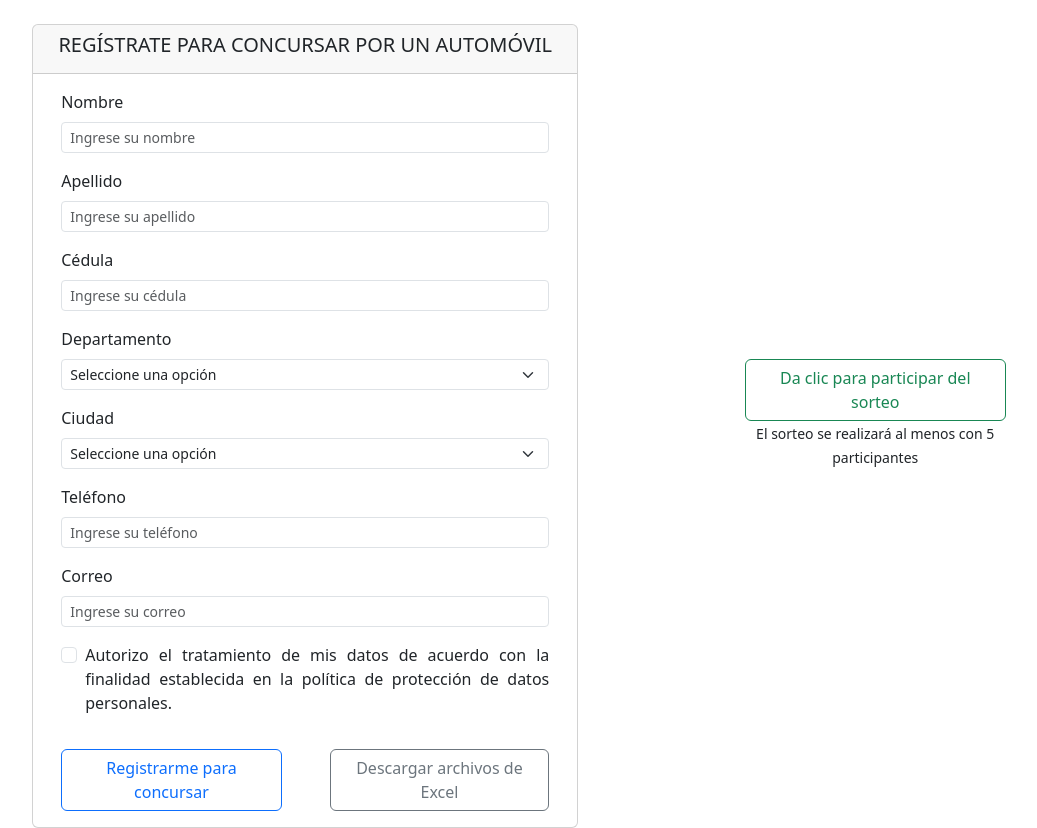
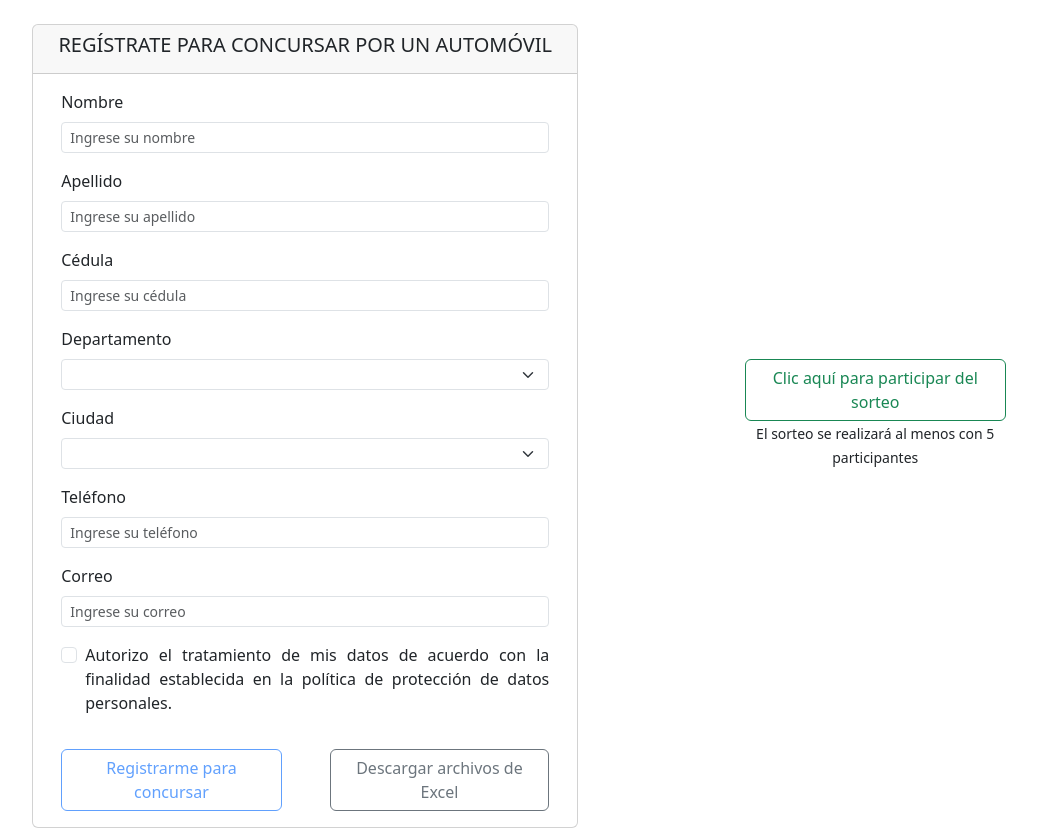
Before and after one commit to lemicode/landing-page-laravel-angular, an Angular app in the folder angular/: page / in a window 1280 px wide. Shown: the whole page, without its empty margins (121-1158 px from the left). Built offline with nearby package versions, Linux system fonts and the light colour scheme.

Commit message:
Se ajustó el componente home

```diff
--- a/angular/src/app/pages/home/home.component.css
+++ b/angular/src/app/pages/home/home.component.css
@@ -1,3 +1,3 @@
 body {
-    background-image: url("/assets/images/car.svg");
+    background-color: orange !important;
 }
--- a/angular/src/app/pages/home/home.component.html
+++ b/angular/src/app/pages/home/home.component.html
@@ -6,14 +6,14 @@
           <h5>REGÍSTRATE PARA CONCURSAR POR UN AUTOMÓVIL</h5>
         </div>
         <div class="card-body">
-          <form>
+          <form [formGroup]="customerForm" (ngSubmit)="handleSubmit()">
             <div class="container-fluid">
 
               <div class="row">
                 <div class="col-12">
                   <div class="mb-3">
                     <label class="form-label">Nombre</label>
-                    <input type="text" class="form-control form-control-sm" placeholder="Ingrese su nombre" />
+                    <input type="text" formControlName="name" class="form-control form-control-sm" placeholder="Ingrese su nombre" required />
                   </div>
                 </div>
               </div>
@@ -22,7 +22,7 @@
                 <div class="col-12">
                   <div class="mb-3">
                     <label class="form-label">Apellido</label>
-                    <input type="text" class="form-control form-control-sm" placeholder="Ingrese su apellido" />
+                    <input type="text" formControlName="lastName" class="form-control form-control-sm" placeholder="Ingrese su apellido" required />
                   </div>
                 </div>
               </div>
@@ -31,7 +31,7 @@
                 <div class="col-12">
                   <div class="mb-3">
                     <label class="form-label">Cédula</label>
-                    <input type="number" class="form-control form-control-sm" placeholder="Ingrese su cédula" />
+                    <input type="number" formControlName="identityNumber" class="form-control form-control-sm" placeholder="Ingrese su cédula" required />
                   </div>
                 </div>
               </div>
@@ -40,7 +40,7 @@
                 <div class="col-12">
                     <div class="mb-3">
                       <label class="form-label">Departamento</label>
-                      <select class="form-select form-select-sm">
+                      <select class="form-select form-select-sm" formControlName="departmentId" required>
                         <option selected>Seleccione una opción</option>
                         <option>...</option>
                       </select>
@@ -52,7 +52,7 @@
                 <div class="col-12">
                     <div class="mb-3">
                       <label class="form-label">Ciudad</label>
-                      <select class="form-select form-select-sm">
+                      <select class="form-select form-select-sm" formControlName="cityId" required>
                         <option selected>Seleccione una opción</option>
                         <option>...</option>
                       </select>
@@ -64,7 +64,7 @@
                 <div class="col-12">
                   <div class="mb-3">
                     <label class="form-label">Teléfono</label>
-                    <input type="phone" class="form-control form-control-sm" placeholder="Ingrese su teléfono" />
+                    <input type="phone" formControlName="phoneNumber" class="form-control form-control-sm" placeholder="Ingrese su teléfono" required />
                   </div>
                 </div>
               </div>
@@ -73,7 +73,7 @@
                 <div class="col-12">
                   <div class="mb-3">
                     <label class="form-label">Correo</label>
-                    <input type="email" class="form-control form-control-sm" placeholder="Ingrese su correo" />
+                    <input type="email" formControlName="email" class="form-control form-control-sm" placeholder="Ingrese su correo" required />
                   </div>
                 </div>
               </div>
@@ -81,7 +81,7 @@
               <div class="row mb-3">
                 <div class="col-12">
                   <div class="form-check">
-                    <input class="form-check-input" type="checkbox">
+                    <input class="form-check-input" type="checkbox" formControlName="habeasDataConsent" required />
                     <label class="form-check-label">
                       <p style="text-align: justify;">
                         Autorizo el tratamiento de mis datos de acuerdo con la finalidad establecida en la política de protección de datos personales.
@@ -92,8 +92,8 @@
               </div>
 
               <div class="col-12 d-flex gap-5">
-                <button type="submit" class="btn btn-outline-primary">Registrarme para concursar</button>
-                <button type="submit" class="btn btn-outline-secondary"> Descargar archivos de Excel</button>
+                <button type="submit" [disabled]="!customerForm.valid" class="btn btn-outline-primary">Registrarme para concursar</button>
+                <button type="button" class="btn btn-outline-secondary" (click)="downloadExcel()"> Descargar archivos de Excel</button>
               </div>
 
             </div>
@@ -102,7 +102,7 @@
       </div>
     </div>
     <div class="col-3 text-center">
-      <button class="btn btn-outline-success">Da clic para participar del sorteo</button>
+      <button type="button" class="btn btn-outline-success" (click)="selectWinner()">Clic aquí para participar del sorteo</button>
       <br>
       <small>El sorteo se realizará al menos con 5 participantes</small>
     </div>
--- a/angular/src/app/pages/home/home.component.ts
+++ b/angular/src/app/pages/home/home.component.ts
@@ -1,9 +1,27 @@
 import { Component } from '@angular/core';
+import { ReactiveFormsModule, FormControl, FormGroup, Validators } from '@angular/forms';
 
 @Component({
   selector: 'app-home',
-  imports: [],
+  imports: [ReactiveFormsModule],
   templateUrl: './home.component.html',
   styleUrl: './home.component.css',
 })
-export class HomeComponent {}
+export class HomeComponent {
+  customerForm = new FormGroup({
+    name: new FormControl('', [Validators.required, Validators.pattern(/^[a-zA-Z\s]+$/)]),
+    lastName: new FormControl('', [Validators.required, Validators.pattern(/^[a-zA-Z\s]+$/)]),
+    identityNumber: new FormControl('', [Validators.required, Validators.pattern(/^[0-9]+$/)]),
+    departmentId: new FormControl('', [Validators.required, Validators.pattern(/^[0-9]+$/)]),
+    cityId: new FormControl('', [Validators.required, Validators.pattern(/^[0-9]+$/)]),
+    phoneNumber: new FormControl('', [Validators.required, Validators.pattern(/^[0-9]+$/)]),
+    email: new FormControl('', [Validators.required, Validators.email]),
+    habeasDataConsent: new FormControl(false, [Validators.requiredTrue])
+  });
+
+  handleSubmit() {}
+
+  downloadExcel() {}
+
+  selectWinner() {}
+}
```
Also changed, not shown: angular/src/assets/images/bg2.jpg (added).
